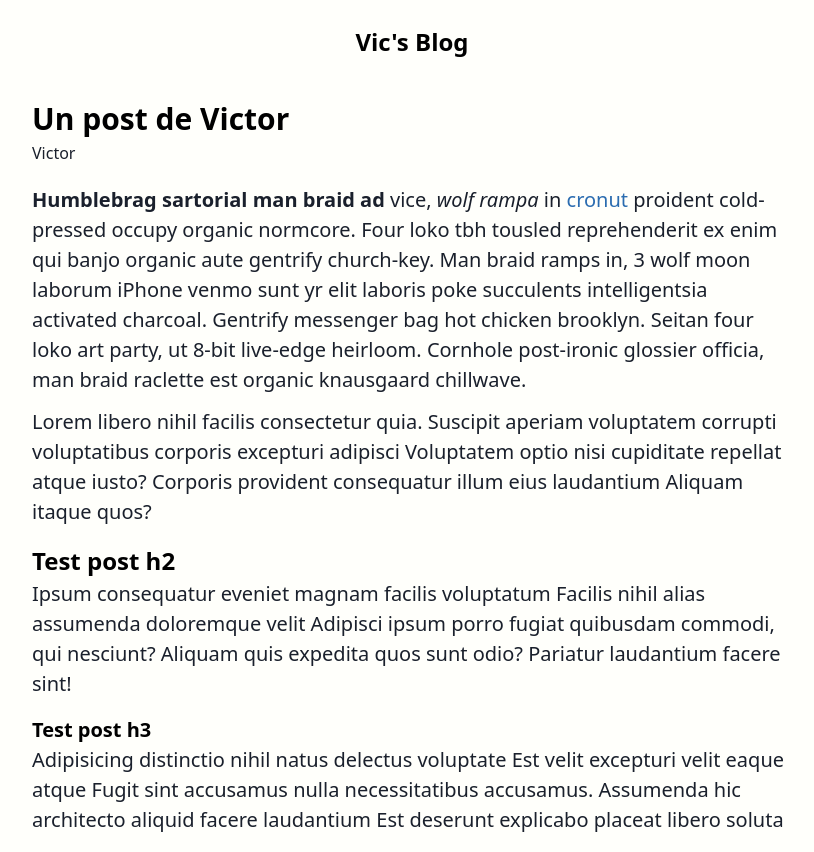
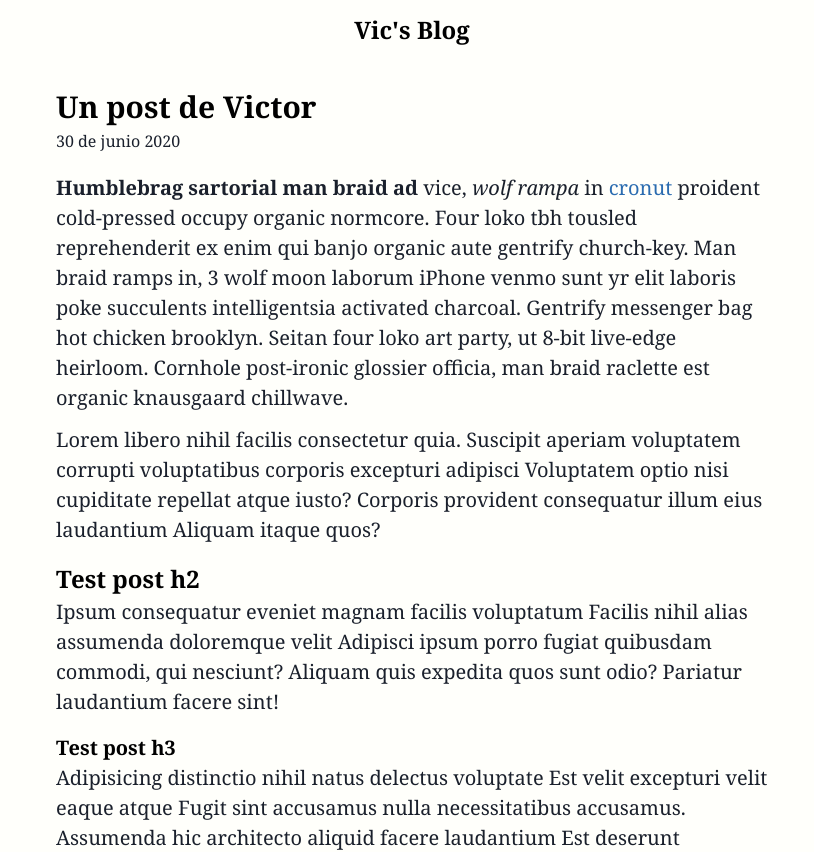
Before and after one commit to vicmars5/vicdiaz.io, a Next.js app: page /post/test-post in a window 1280 px wide. Shown: the top 852 px of the page, without its empty margins (228-1042 px from the left). Built offline with nearby package versions, Linux system fonts and the light colour scheme; no server answers.

Commit message:
improved styles

```diff
--- a/organisms/Layout.js
+++ b/organisms/Layout.js
@@ -11,7 +11,10 @@ export default function Layout (props) {
         <title>{pageTitle}</title>
         <link rel='icon' href='/favicon.ico' />
         <meta name='description' description={description} />
-        <meta name='viewport' content='initial-scale=1.0, width=device-width' />
+        <meta
+          name="viewport"
+          content="width=device-width, initial-scale=1.0, maximum-scale=1.0, user-scalable=no"
+        />
       </Head>
 
       <nav>
@@ -23,7 +26,7 @@ export default function Layout (props) {
           </Link>
         </div>
       </nav>
-      <main className='container mx-auto mt-5'>
+      <main className='container mx-auto mt-5 sm:px-2 px-6'>
         {children}
       </main>
     </div>
--- a/pages/post/[postname].js
+++ b/pages/post/[postname].js
@@ -4,6 +4,7 @@ import Layout from '../../organisms/Layout'
 import CodeBlock from '../../organisms/CodeBlock'
 import { getPost, getSlugs, getPath } from '../../utils/get-posts-slugs'
 import useRequestView from '../../utils/use-view-effect'
+import formatDate from '../../utils/format-date'
 
 export default function BlogPost ({
   id,
@@ -11,7 +12,8 @@ export default function BlogPost ({
   title,
   pageTitle,
   description,
-  author
+  author,
+  date
 }) {
   const { views } = useRequestView(id)
 
@@ -21,9 +23,11 @@ export default function BlogPost ({
         <article>
           <div className='pb-5'>
             <h1>{title}</h1>
-            <div className='flex justify-between'>
-              <small>{author}</small>
-              {!!views && (<small>{views} vistas</small>)}
+            <div className='flex'>
+              <small>
+                {!!views && `${views} vistas, `}
+                {formatDate(new Date(date))}
+              </small>
             </div>
           </div>
           <ReactMarkdown
@@ -42,7 +46,8 @@ BlogPost.propTypes = {
   title: PropTypes.string,
   pageTitle: PropTypes.string,
   author: PropTypes.string,
-  description: PropTypes.string
+  description: PropTypes.string,
+  date: PropTypes.string,
 }
 
 export async function getStaticProps ({ ...ctx }) {
--- a/styles/index.css
+++ b/styles/index.css
@@ -3,8 +3,8 @@
 @tailwind utilities;
 
 body {
+  @apply font-serif;
   @apply text-gray-900;
-  @apply p-3;
 	font-size: 20px;
   background-color: #fffffb;
 }
--- a/tailwind.config.js
+++ b/tailwind.config.js
@@ -8,6 +8,8 @@ module.exports = {
       desktop: '760px'
     }
   },
-  variants: {},
+  variants: {
+    padding: ['responsive']
+  },
   plugins: []
 }
--- a/utils/use-view-effect.js
+++ b/utils/use-view-effect.js
@@ -6,7 +6,6 @@ export default function useFetchView (id) {
   const { data, error } = useSWR(`/api/view?id=${encodeURIComponent(id)}`, async (path) => {
     const res = await fetch(path)
     const { total } = await res.json()
-    console.log('res', res, total)
     return total
   })
   return { views: data, error }
```
